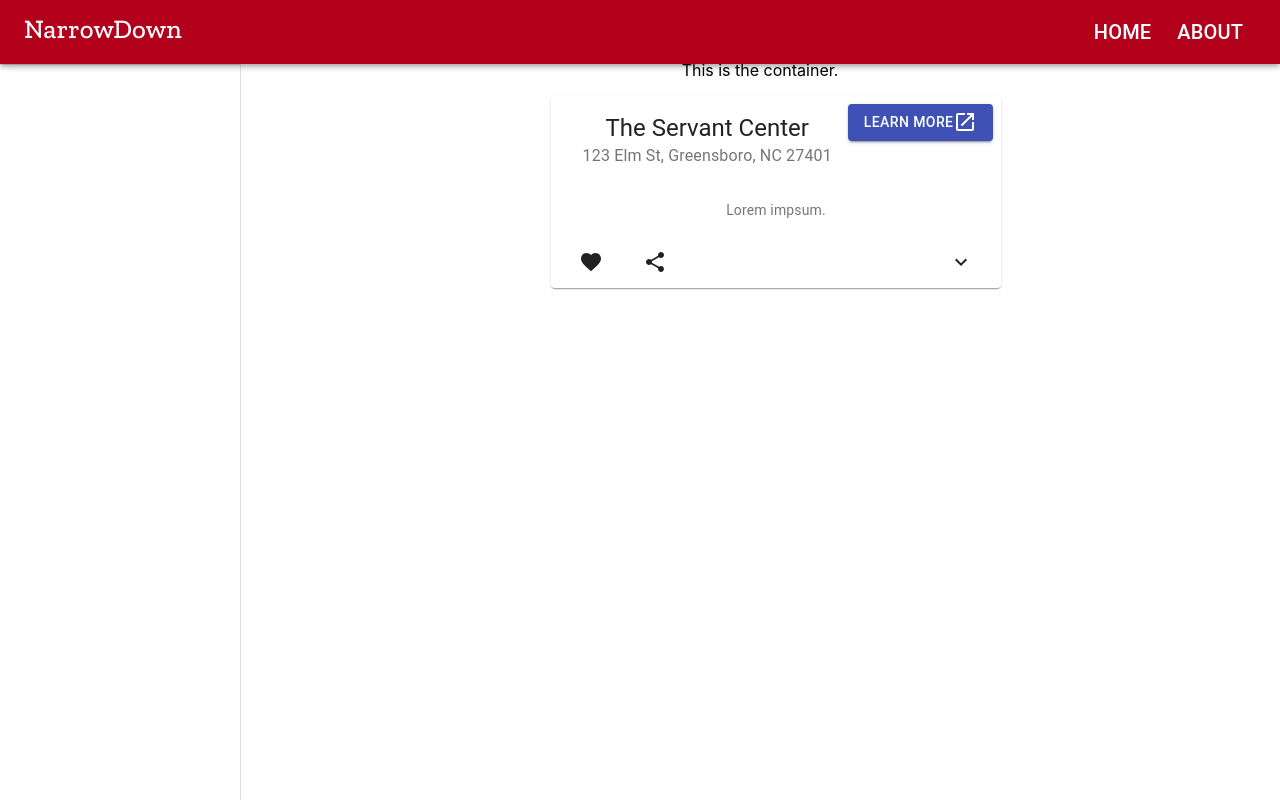
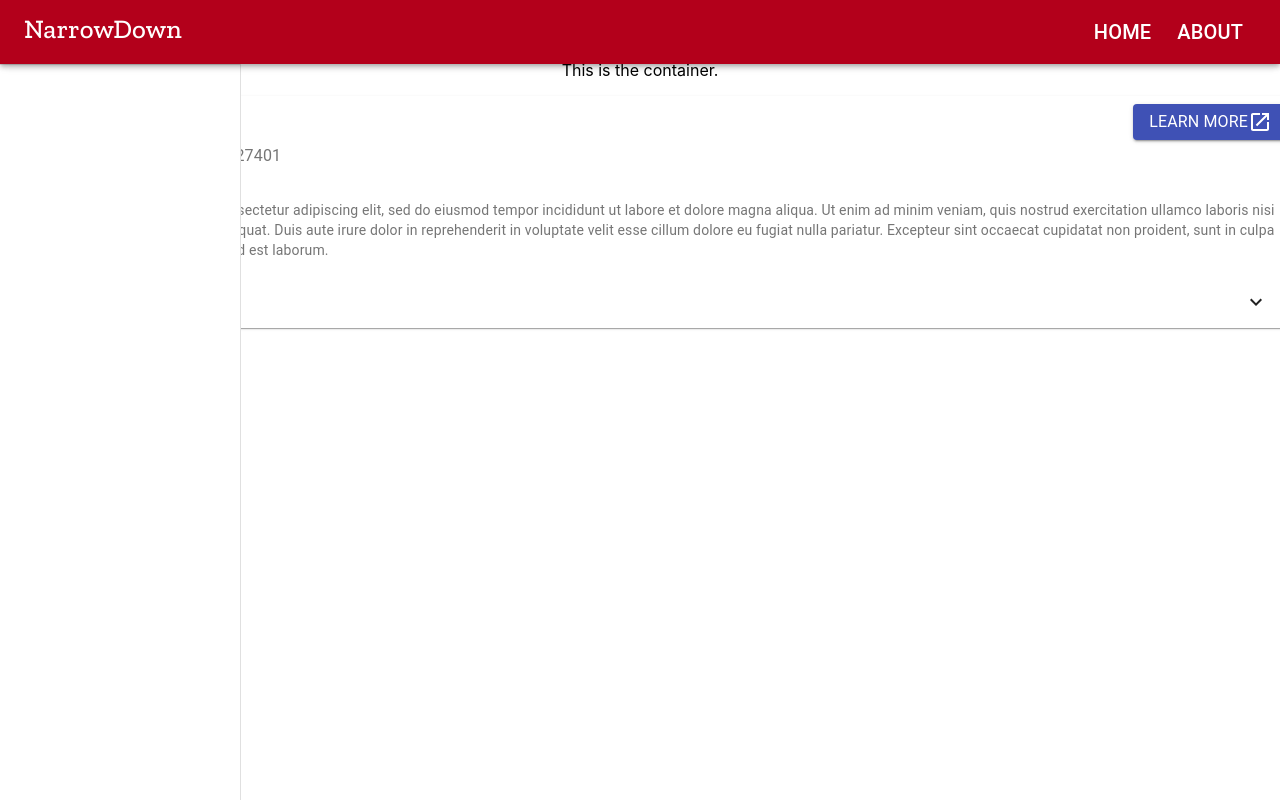
Before and after one commit to tehroot/codelinq6.0, a React (Create React App) app in the folder frontend/: page / in a window 1280 px wide. Built offline with nearby package versions, Linux system fonts and the light colour scheme.

Commit message:
left aligned all the things

```diff
--- a/frontend/src/search/Results/ResultCard.js
+++ b/frontend/src/search/Results/ResultCard.js
@@ -53,16 +53,18 @@ export default function ResultCard(props) {
         action={
 			// call to action button
 		<Button variant="contained" color="primary" className={classes.button}>
-			Learn More
+			<Typography>Learn More</Typography>
 			{/* This Button uses a Font Icon, see the installation instructions in the docs. */}
 			<OpenInNewIcon>send</OpenInNewIcon>
 		</Button>
         }
-        title = {title}
-        subheader = {addressline}
+		title = {title}
+		titleTypographyProps = {{align: 'left'}}
+		subheader = {addressline}
+		subheaderTypographyProps = {{align: 'left'}}
       />
       <CardContent>
-        <Typography variant="body2" color="textSecondary" component="p">
+        <Typography variant="body2" color="textSecondary" component="p" align= "left">
 			{shortdesc}
         </Typography>
       </CardContent>
--- a/frontend/src/search/Results/index.js
+++ b/frontend/src/search/Results/index.js
@@ -8,7 +8,8 @@ function Results() {
 		<div>
 			This is the container.
 			<ResultCard title="The Servant Center" addressline="123 Elm St, Greensboro, NC 27401"
-				shortdesc="Lorem impsum." />
+				shortdesc="Lorem ipsum dolor sit amet, consectetur adipiscing elit, sed do eiusmod tempor incididunt ut labore et dolore magna aliqua. Ut enim ad minim veniam, quis nostrud exercitation ullamco laboris nisi ut aliquip ex ea commodo consequat. Duis aute irure dolor in reprehenderit in voluptate velit esse cillum dolore eu fugiat nulla pariatur. Excepteur sint occaecat cupidatat non proident, sunt in culpa qui officia deserunt mollit anim id est laborum."
+				 />
 		</div>
 	);
 }
```
